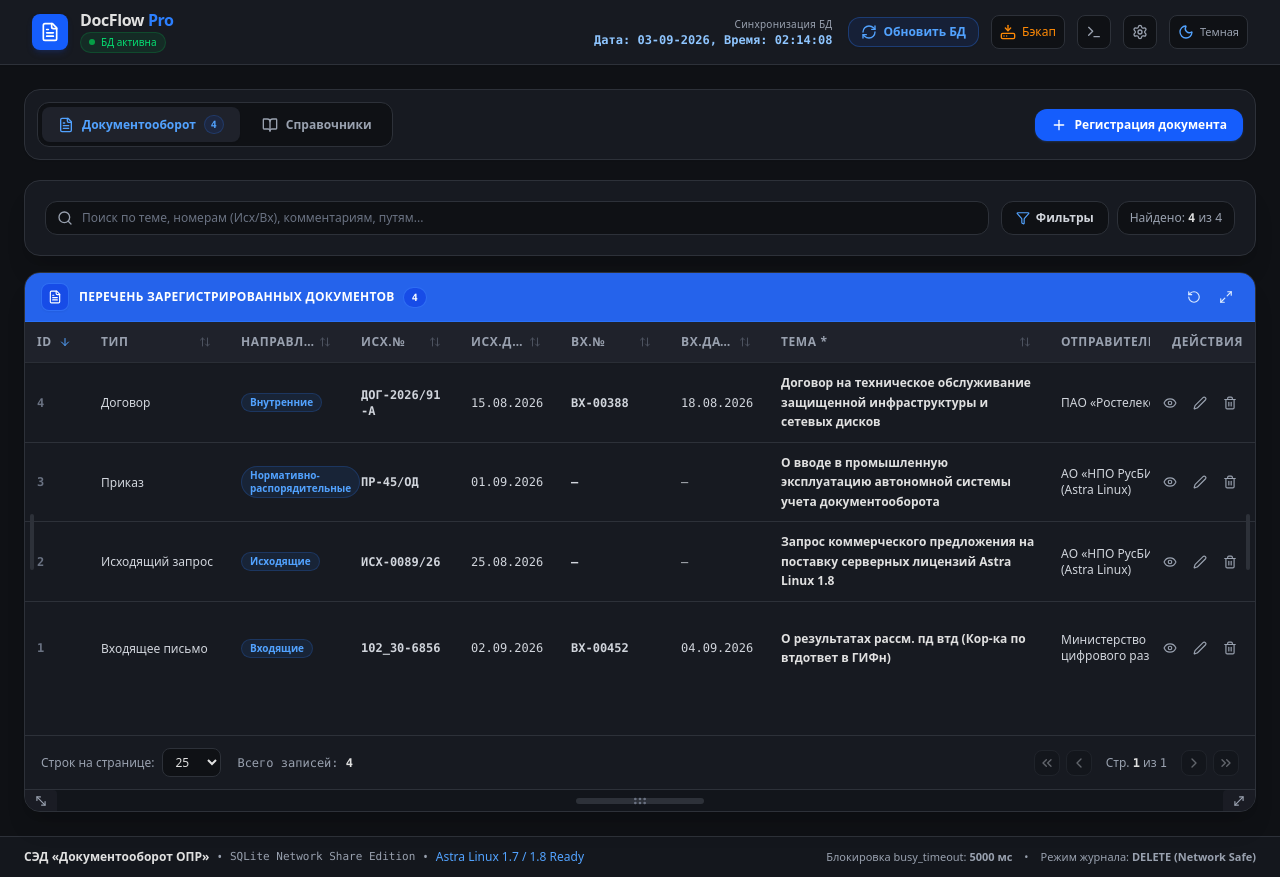
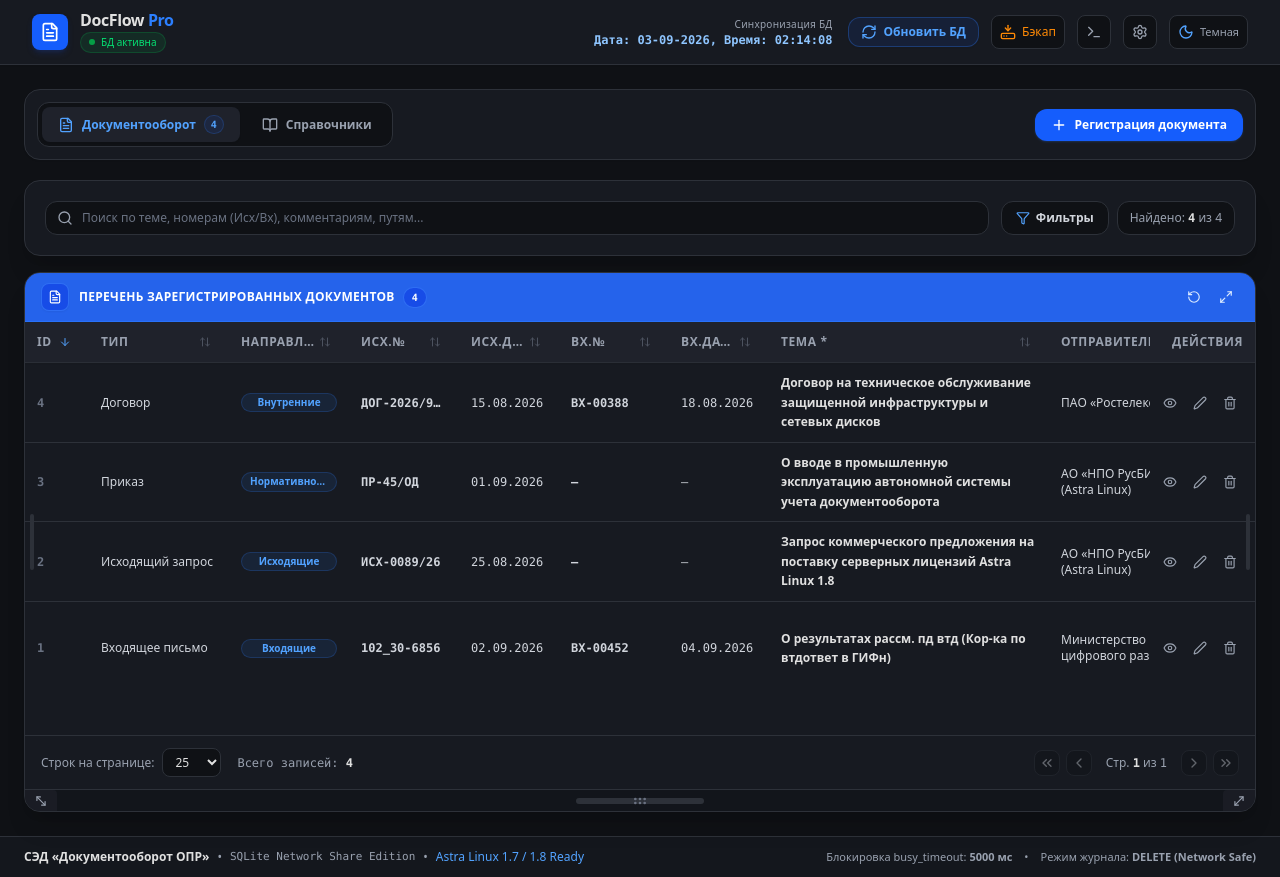
Before and after one commit to snowcity2006-ctrl/DocReg_3, a React (Vite) app: page / in a window 1280 px wide. Built offline with nearby package versions, Linux system fonts and the light colour scheme; the HTML template or start-up script is replaced by a standard one.

Commit message:
fix(ui): improve document table column resizing
Implement colgroup for fixed table layout and define specific minimum widths for ID and direction columns to ensure better readability.

```diff
--- a/src/components/documents/DocumentTable.tsx
+++ b/src/components/documents/DocumentTable.tsx
@@ -113,7 +113,8 @@ export const DocumentTable: React.FC<DocumentTableProps> = ({
     if (!resizingCol.current) return;
     const { colKey, startX, startWidth } = resizingCol.current;
     const delta = e.clientX - startX;
-    const newWidth = Math.max(60, startWidth + delta);
+    const minW = colKey === 'id' ? 44 : colKey === 'direction' ? 75 : 60;
+    const newWidth = Math.max(minW, startWidth + delta);
     setColWidths((prev) => {
       const updated = { ...prev, [colKey]: newWidth };
       try {
@@ -469,12 +470,28 @@ export const DocumentTable: React.FC<DocumentTableProps> = ({
         {/* Контейнер таблицы с горизонтальным и вертикальным скроллом */}
         <div className="overflow-auto flex-1 min-h-[160px]">
           <table
-            className="w-full text-left border-collapse text-xs select-none"
+            className="text-left border-collapse text-xs select-none"
             style={{
               tableLayout: 'fixed',
+              width: `${Object.values(colWidths).reduce((a, b) => a + b, 0)}px`,
               minWidth: `${Object.values(colWidths).reduce((a, b) => a + b, 0)}px`,
             }}
           >
+            <colgroup>
+              <col style={{ width: `${colWidths.id}px` }} />
+              <col style={{ width: `${colWidths.docType}px` }} />
+              <col style={{ width: `${colWidths.direction}px` }} />
+              <col style={{ width: `${colWidths.outNum}px` }} />
+              <col style={{ width: `${colWidths.outDate}px` }} />
+              <col style={{ width: `${colWidths.inNum}px` }} />
+              <col style={{ width: `${colWidths.inDate}px` }} />
+              <col style={{ width: `${colWidths.subject}px` }} />
+              <col style={{ width: `${colWidths.sender}px` }} />
+              <col style={{ width: `${colWidths.recipient}px` }} />
+              <col style={{ width: `${colWidths.filePath}px` }} />
+              <col style={{ width: `${colWidths.sedUrl}px` }} />
+              <col style={{ width: `${colWidths.actions}px` }} />
+            </colgroup>
             <thead className="sticky top-0 z-20 bg-[#1F222B] shadow-xs">
               <tr className="border-b border-[#2D3139] bg-[#1F222B] text-slate-800 dark:text-gray-400 font-bold dark:font-semibold uppercase tracking-wider">
 
@@ -492,7 +509,7 @@ export const DocumentTable: React.FC<DocumentTableProps> = ({
                 </div>
                 <div
                   onMouseDown={(e) => startResizing('id', e)}
-                  className="absolute right-0 top-0 bottom-0 w-1.5 cursor-col-resize hover:bg-blue-500"
+                  className="absolute right-0 top-0 bottom-0 w-2 cursor-col-resize hover:bg-blue-500 z-10"
                 />
               </th>
 
@@ -510,7 +527,7 @@ export const DocumentTable: React.FC<DocumentTableProps> = ({
                 </div>
                 <div
                   onMouseDown={(e) => startResizing('docType', e)}
-                  className="absolute right-0 top-0 bottom-0 w-1.5 cursor-col-resize hover:bg-blue-500"
+                  className="absolute right-0 top-0 bottom-0 w-2 cursor-col-resize hover:bg-blue-500 z-10"
                 />
               </th>
 
@@ -528,7 +545,7 @@ export const DocumentTable: React.FC<DocumentTableProps> = ({
                 </div>
                 <div
                   onMouseDown={(e) => startResizing('direction', e)}
-                  className="absolute right-0 top-0 bottom-0 w-1.5 cursor-col-resize hover:bg-blue-500"
+                  className="absolute right-0 top-0 bottom-0 w-2 cursor-col-resize hover:bg-blue-500 z-10"
                 />
               </th>
 
@@ -546,7 +563,7 @@ export const DocumentTable: React.FC<DocumentTableProps> = ({
                 </div>
                 <div
                   onMouseDown={(e) => startResizing('outNum', e)}
-                  className="absolute right-0 top-0 bottom-0 w-1.5 cursor-col-resize hover:bg-blue-500"
+                  className="absolute right-0 top-0 bottom-0 w-2 cursor-col-resize hover:bg-blue-500 z-10"
                 />
               </th>
 
@@ -564,7 +581,7 @@ export const DocumentTable: React.FC<DocumentTableProps> = ({
                 </div>
                 <div
                   onMouseDown={(e) => startResizing('outDate', e)}
-                  className="absolute right-0 top-0 bottom-0 w-1.5 cursor-col-resize hover:bg-blue-500"
+                  className="absolute right-0 top-0 bottom-0 w-2 cursor-col-resize hover:bg-blue-500 z-10"
                 />
               </th>
 
@@ -582,7 +599,7 @@ export const DocumentTable: React.FC<DocumentTableProps> = ({
                 </div>
                 <div
                   onMouseDown={(e) => startResizing('inNum', e)}
-                  className="absolute right-0 top-0 bottom-0 w-1.5 cursor-col-resize hover:bg-blue-500"
+                  className="absolute right-0 top-0 bottom-0 w-2 cursor-col-resize hover:bg-blue-500 z-10"
                 />
               </th>
 
@@ -600,7 +617,7 @@ export const DocumentTable: React.FC<DocumentTableProps> = ({
                 </div>
                 <div
                   onMouseDown={(e) => startResizing('inDate', e)}
-                  className="absolute right-0 top-0 bottom-0 w-1.5 cursor-col-resize hover:bg-blue-500"
+                  className="absolute right-0 top-0 bottom-0 w-2 cursor-col-resize hover:bg-blue-500 z-10"
                 />
               </th>
 
@@ -618,7 +635,7 @@ export const DocumentTable: React.FC<DocumentTableProps> = ({
                 </div>
                 <div
                   onMouseDown={(e) => startResizing('subject', e)}
-                  className="absolute right-0 top-0 bottom-0 w-1.5 cursor-col-resize hover:bg-blue-500"
+                  className="absolute right-0 top-0 bottom-0 w-2 cursor-col-resize hover:bg-blue-500 z-10"
                 />
               </th>
 
@@ -636,7 +653,7 @@ export const DocumentTable: React.FC<DocumentTableProps> = ({
                 </div>
                 <div
                   onMouseDown={(e) => startResizing('sender', e)}
-                  className="absolute right-0 top-0 bottom-0 w-1.5 cursor-col-resize hover:bg-blue-500"
+                  className="absolute right-0 top-0 bottom-0 w-2 cursor-col-resize hover:bg-blue-500 z-10"
                 />
               </th>
 
@@ -654,7 +671,7 @@ export const DocumentTable: React.FC<DocumentTableProps> = ({
                 </div>
                 <div
                   onMouseDown={(e) => startResizing('recipient', e)}
-                  className="absolute right-0 top-0 bottom-0 w-1.5 cursor-col-resize hover:bg-blue-500"
+                  className="absolute right-0 top-0 bottom-0 w-2 cursor-col-resize hover:bg-blue-500 z-10"
                 />
               </th>
 
@@ -668,7 +685,7 @@ export const DocumentTable: React.FC<DocumentTableProps> = ({
                 </div>
                 <div
                   onMouseDown={(e) => startResizing('filePath', e)}
-                  className="absolute right-0 top-0 bottom-0 w-1.5 cursor-col-resize hover:bg-blue-500"
+                  className="absolute right-0 top-0 bottom-0 w-2 cursor-col-resize hover:bg-blue-500 z-10"
                 />
               </th>
 
@@ -682,7 +699,7 @@ export const DocumentTable: React.FC<DocumentTableProps> = ({
                 </div>
                 <div
                   onMouseDown={(e) => startResizing('sedUrl', e)}
-                  className="absolute right-0 top-0 bottom-0 w-1.5 cursor-col-resize hover:bg-blue-500"
+                  className="absolute right-0 top-0 bottom-0 w-2 cursor-col-resize hover:bg-blue-500 z-10"
                 />
               </th>
 
@@ -704,46 +721,54 @@ export const DocumentTable: React.FC<DocumentTableProps> = ({
                 className="hover:bg-slate-100/80 dark:hover:bg-[#1F222B]/70 transition-colors group"
               >
                 {/* ID */}
-                <td className="py-2.5 px-3 font-mono font-semibold text-slate-700 dark:text-gray-500 break-words">
+                <td className="py-2.5 px-3 font-mono font-semibold text-slate-700 dark:text-gray-500 overflow-hidden truncate">
                   {doc.id}
                 </td>
 
                 {/* Тип документа */}
-                <td className="py-2.5 px-3">
-                  <span className="break-words leading-tight block text-slate-800 dark:text-gray-300 font-medium">
+                <td className="py-2.5 px-3 overflow-hidden">
+                  <span className="truncate block text-slate-800 dark:text-gray-300 font-medium">
                     {doc.docTypeName || '—'}
                   </span>
                 </td>
 
                 {/* Направление */}
-                <td className="py-2.5 px-3">
-                  <span className="px-2 py-0.5 rounded-full text-[10px] font-semibold bg-blue-50 text-blue-700 border border-blue-200 dark:bg-blue-500/10 dark:text-blue-400 dark:border-blue-500/20 break-words whitespace-normal inline-block">
+                <td className="py-2.5 px-3 overflow-hidden">
+                  <span className="px-2 py-0.5 rounded-full text-[10px] font-semibold bg-blue-50 text-blue-700 border border-blue-200 dark:bg-blue-500/10 dark:text-blue-400 dark:border-blue-500/20 truncate block text-center max-w-full">
                     {doc.directionName || '—'}
                   </span>
                 </td>
 
                 {/* Исх.№ */}
-                <td className="py-2.5 px-3 font-mono font-semibold text-slate-900 dark:text-gray-300 break-words">
-                  {doc.outgoingNumber || '—'}
+                <td className="py-2.5 px-3 font-mono font-semibold text-slate-900 dark:text-gray-300 overflow-hidden">
+                  <span className="truncate block font-mono font-semibold">
+                    {doc.outgoingNumber || '—'}
+                  </span>
                 </td>
 
                 {/* Исх.дата */}
-                <td className="py-2.5 px-3 font-mono text-slate-800 dark:text-gray-300 break-words">
-                  {formatDateRussian(doc.outgoingDate)}
+                <td className="py-2.5 px-3 font-mono text-slate-800 dark:text-gray-300 overflow-hidden">
+                  <span className="truncate block font-mono">
+                    {formatDateRussian(doc.outgoingDate)}
+                  </span>
                 </td>
 
                 {/* Вх.№ */}
-                <td className="py-2.5 px-3 font-mono font-semibold text-slate-900 dark:text-gray-300 break-words">
-                  {doc.incomingNumber || '—'}
+                <td className="py-2.5 px-3 font-mono font-semibold text-slate-900 dark:text-gray-300 overflow-hidden">
+                  <span className="truncate block font-mono font-semibold">
+                    {doc.incomingNumber || '—'}
+                  </span>
                 </td>
 
                 {/* Вх.дата */}
-                <td className="py-2.5 px-3 font-mono text-slate-800 dark:text-gray-300 break-words">
-                  {formatDateRussian(doc.incomingDate)}
+                <td className="py-2.5 px-3 font-mono text-slate-800 dark:text-gray-300 overflow-hidden">
+                  <span className="truncate block font-mono">
+                    {formatDateRussian(doc.incomingDate)}
+                  </span>
                 </td>
 
                 {/* Тема (с переносом по словам по ТЗ) */}
-                <td className="py-2.5 px-3">
+                <td className="py-2.5 px-3 overflow-hidden">
                   <span
                     onClick={() => onView(doc)}
                     className="font-bold text-slate-900 dark:text-[#E0E0E0] hover:text-blue-600 dark:hover:text-blue-400 cursor-pointer break-words whitespace-normal leading-relaxed transition-colors block"
@@ -753,7 +778,7 @@ export const DocumentTable: React.FC<DocumentTableProps> = ({
                 </td>
 
                 {/* Отправитель */}
-                <td className="py-2.5 px-3 break-words whitespace-normal text-slate-800 dark:text-gray-300 font-medium">
+                <td className="py-2.5 px-3 overflow-hidden break-words whitespace-normal text-slate-800 dark:text-gray-300 font-medium">
                   <div>
                     <span className="break-words">{doc.senderName || '—'}</span>
                     {(doc.senderDepartmentName || doc.signatoryEmployeeName || doc.senderEmployeeName) && (
@@ -779,7 +804,7 @@ export const DocumentTable: React.FC<DocumentTableProps> = ({
                 </td>
 
                 {/* Получатель */}
-                <td className="py-2.5 px-3 break-words whitespace-normal text-slate-800 dark:text-gray-300 font-medium">
+                <td className="py-2.5 px-3 overflow-hidden break-words whitespace-normal text-slate-800 dark:text-gray-300 font-medium">
                   <div>
                     <span className="break-words">{doc.recipientName || '—'}</span>
                     {doc.recipientDepartmentNames && (
@@ -793,7 +818,7 @@ export const DocumentTable: React.FC<DocumentTableProps> = ({
                 </td>
 
                 {/* Путь к документу (гиперссылка) */}
-                <td className="py-2.5 px-3">
+                <td className="py-2.5 px-3 overflow-hidden">
                   {doc.filePath ? (
                     (() => {
                       const isFolder = doc.filePath.endsWith('/') || doc.filePath.endsWith('\\') || !/\.[a-zA-Z0-9]{1,8}$/.test(doc.filePath.trim());
@@ -821,7 +846,7 @@ export const DocumentTable: React.FC<DocumentTableProps> = ({
                 </td>
 
                 {/* Путь к документу в СЭД (гиперссылка) */}
-                <td className="py-2.5 px-3">
+                <td className="py-2.5 px-3 overflow-hidden">
                   {doc.sedUrl ? (
                     <button
                       type="button"
@@ -838,7 +863,7 @@ export const DocumentTable: React.FC<DocumentTableProps> = ({
                 </td>
 
                 {/* Действия */}
-                <td className="py-2.5 px-3 text-right sticky right-0 bg-white dark:bg-[#171A21] group-hover:bg-slate-100 dark:group-hover:bg-[#1F222B] transition-colors">
+                <td className="py-2.5 px-3 text-right sticky right-0 bg-white dark:bg-[#171A21] group-hover:bg-slate-100 dark:group-hover:bg-[#1F222B] transition-colors overflow-hidden">
                   <div className="flex items-center justify-end gap-1">
                     {/* Просмотр карточки документа */}
                     <button
```
